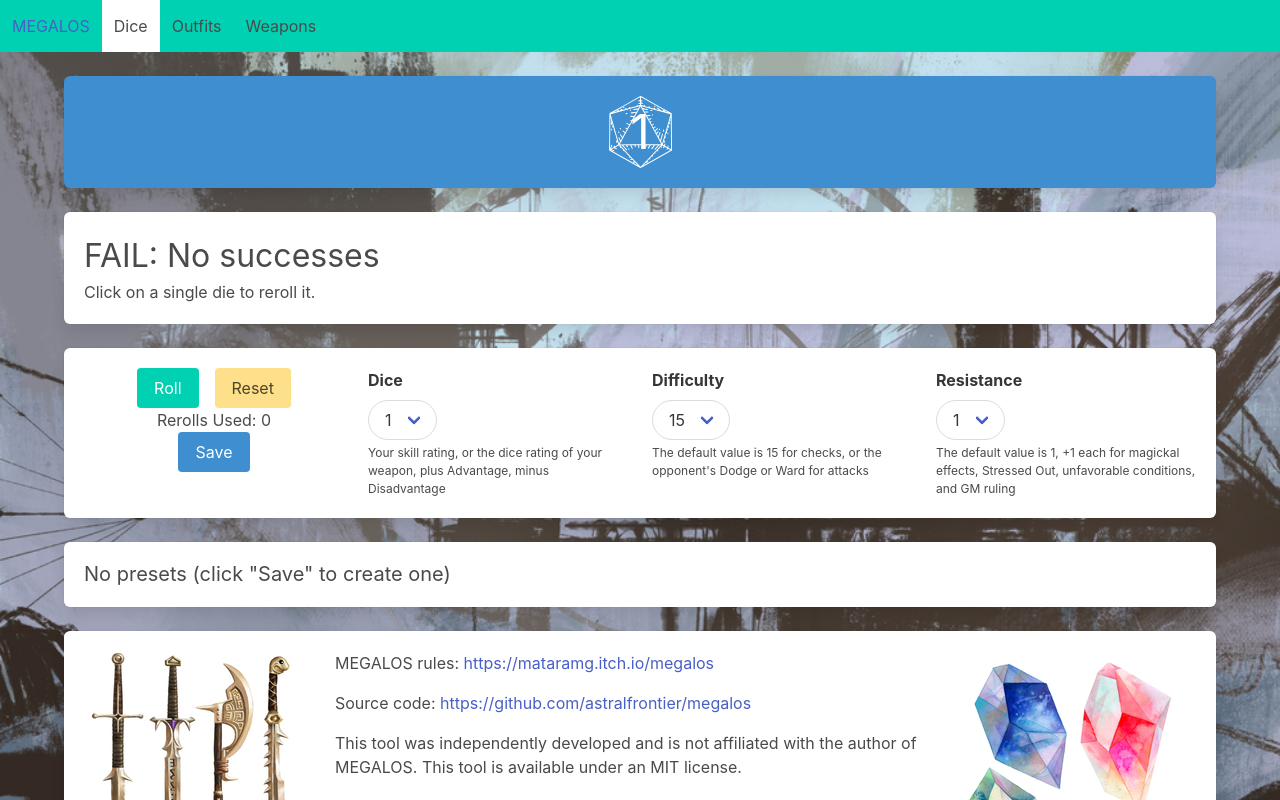
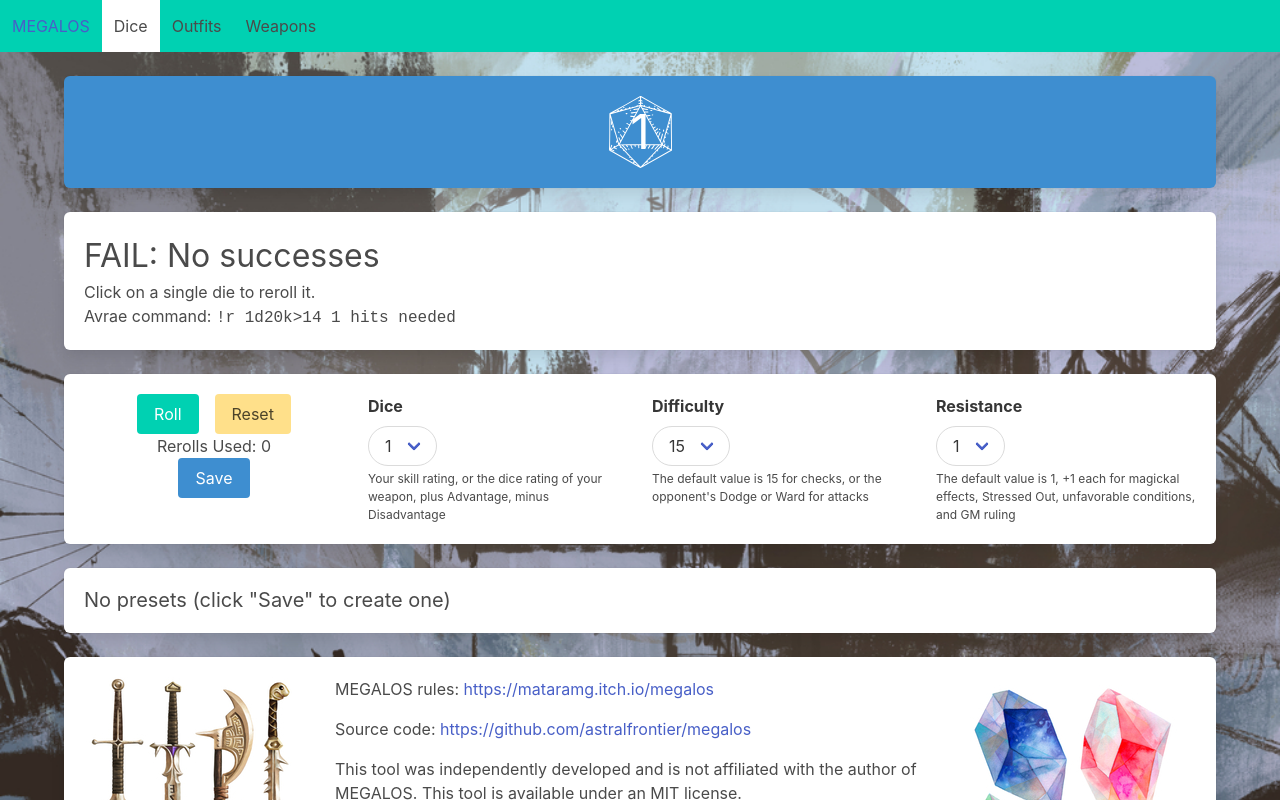
Before and after one commit to astralfrontier/megalos, a React (Vite) app: page / in a window 1280 px wide. Shown: the top 800 px of the page. Built offline with nearby package versions, Linux system fonts and the light colour scheme.

Commit message:
Include Avrae command

```diff
--- a/src/DiceRoller.tsx
+++ b/src/DiceRoller.tsx
@@ -10,6 +10,10 @@
 }
 
 import {rollDie} from './utilities';
+
+function avrae(diceCount: number, difficulty: number, resistance: number): React.ReactNode {
+    return `!r ${diceCount}d20k>${difficulty-1} ${resistance} hits needed`
+}
 
 function DiceRoller(_props: DiceRollerProps) {
     const { diceCount, rolls, setRolls, difficulty, resistance } = useContext(DiceContext)
@@ -70,6 +74,7 @@
              <div className='box block'>
                 <p className='is-size-3'>{summary}</p>
                 <p>Click on a single die to reroll it.</p>
+                <p>Avrae command: <span className='is-family-code'>{avrae(diceCount, difficulty, resistance)}</span></p>
             </div>
             <div className='box block'>
                 <DiceSettingsShelf rerolls={rerolls} setRerolls={setRerolls} />
```
